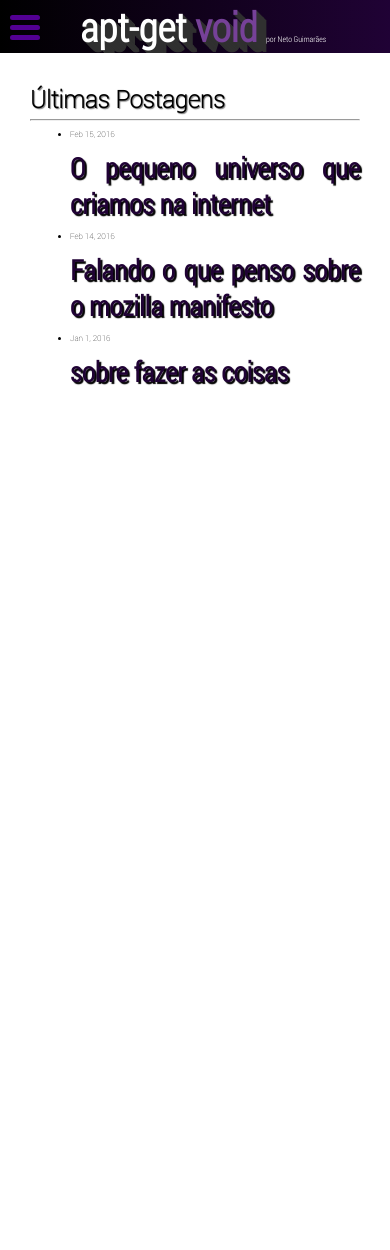
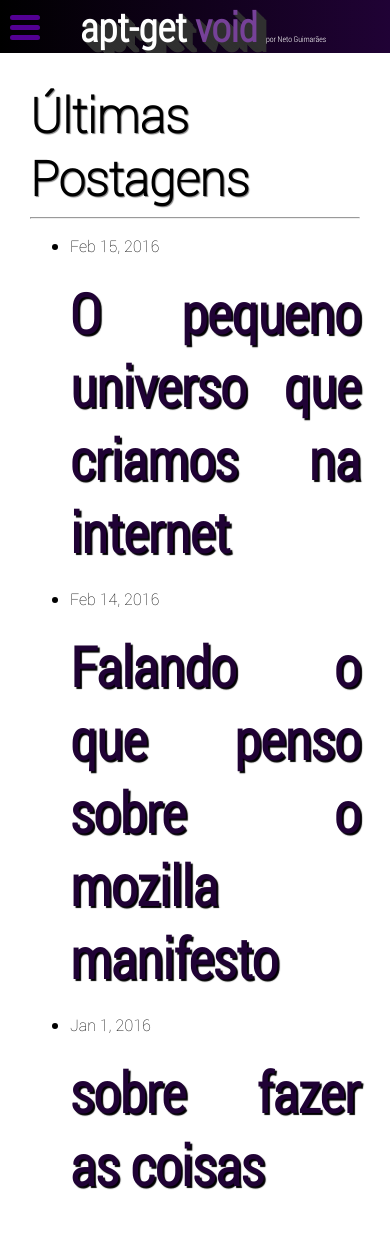
Before and after one commit to batoreh/netoguimaraes.github.io, a Jekyll site: the page built from index.html, in a window 390 px wide. Built offline with Jekyll 4.4.1, drawn with Linux system fonts in a browser that asks for light colours; before the commit the page ends 900 px from its top, so only the background shows below that.

Commit message:
Add files via upload

```diff
--- a/css/master.css
+++ b/css/master.css
@@ -7,12 +7,12 @@
 	font-family: Roboto Thin;
 }
 @media(max-width: 600px){
-	html{
+	.title-container{
 		font-size: 0.7em;
 	}
 }
 @media(max-width: 440px){
-	html{
+	.title-container{
 		font-size: 0.5em;
 	}
 }
```
